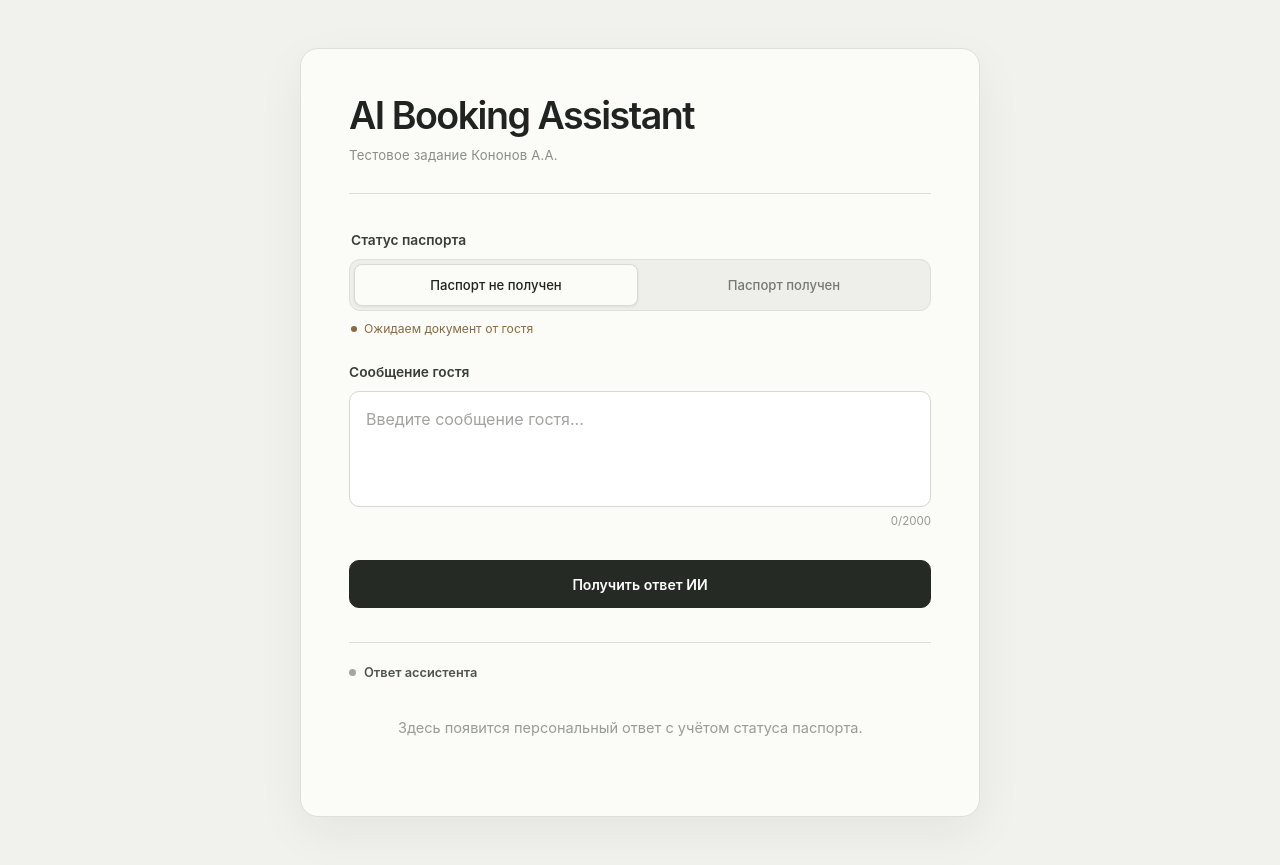
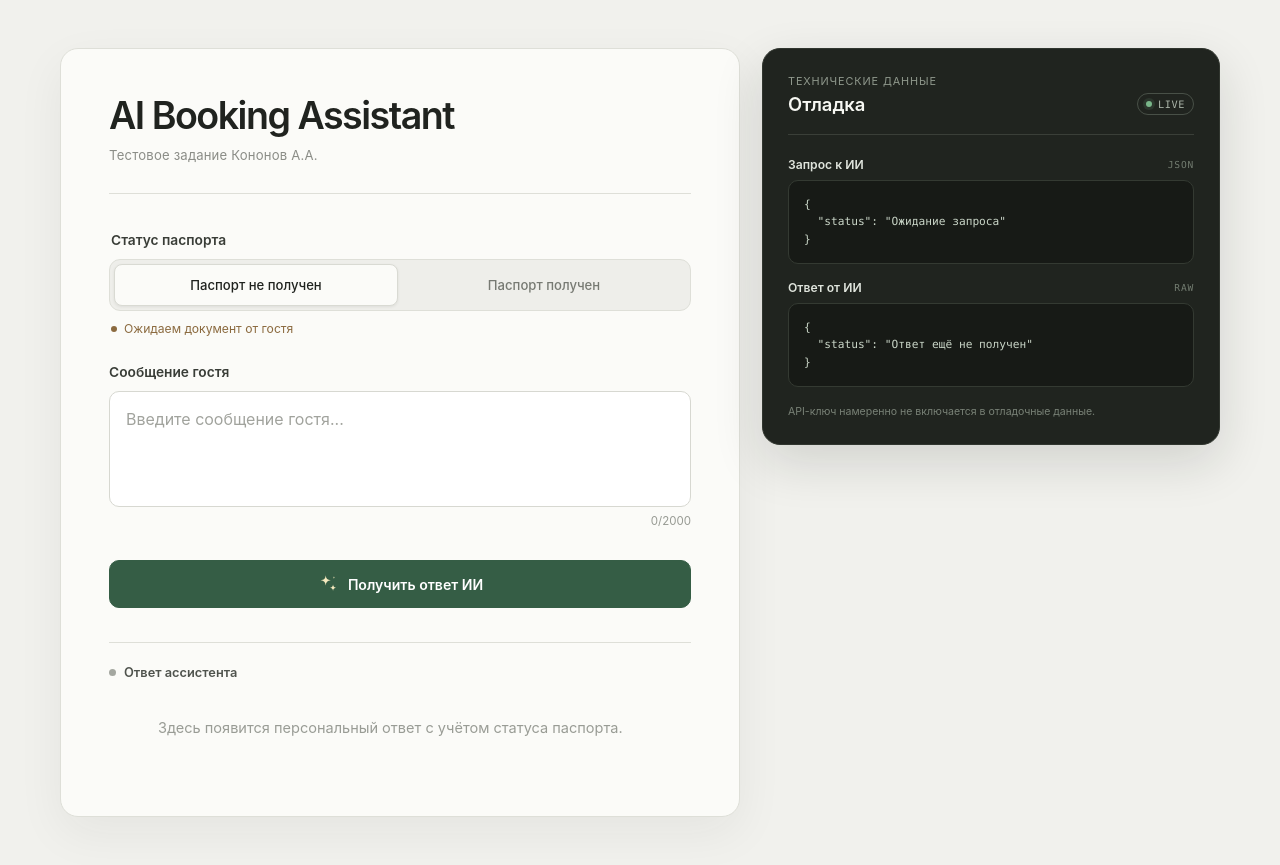
Before and after one commit to artyoom10/bookingtest, a FastAPI app: page / in a window 1280 px wide. Run offline with FastAPI, Linux system fonts and the light colour scheme.

Commit message:
Add Gemini request debug panel

```diff
--- a/main.py
+++ b/main.py
@@ -1,4 +1,5 @@
 import os
+from typing import Any
 
 from dotenv import load_dotenv
 from fastapi import FastAPI, HTTPException
@@ -51,8 +52,14 @@ class ChatRequest(BaseModel):
         return value
 
 
+class ChatDebug(BaseModel):
+    request: dict[str, Any]
+    response: dict[str, Any]
+
+
 class ChatResponse(BaseModel):
     answer: str
+    debug: ChatDebug
 
 
 @app.get("/", include_in_schema=False)
@@ -74,11 +81,21 @@ def chat(request: ChatRequest) -> ChatResponse:
         f"Текущий статус паспорта: {status}\n\n"
         f"Сообщение гостя:\n{request.message}"
     )
+    model_name = os.getenv("GEMINI_MODEL", DEFAULT_MODEL)
+    debug_request = {
+        "model": model_name,
+        "contents": business_context,
+        "config": {
+            "system_instruction": SYSTEM_INSTRUCTION,
+            "temperature": 0.3,
+            "max_output_tokens": 500,
+        },
+    }
 
     try:
         client = genai.Client(api_key=api_key)
         response = client.models.generate_content(
-            model=os.getenv("GEMINI_MODEL", DEFAULT_MODEL),
+            model=model_name,
             contents=business_context,
             config=types.GenerateContentConfig(
                 system_instruction=SYSTEM_INSTRUCTION,
@@ -87,6 +104,7 @@ def chat(request: ChatRequest) -> ChatResponse:
             ),
         )
         answer = (response.text or "").strip()
+        debug_response = response.model_dump(mode="json", exclude_none=True)
     except errors.APIError as exc:
         if exc.code == 429:
             detail = "Лимит запросов к ИИ временно исчерпан. Попробуйте чуть позже."
@@ -107,4 +125,7 @@ def chat(request: ChatRequest) -> ChatResponse:
             detail="Модель не вернула текстовый ответ. Попробуйте переформулировать сообщение.",
         )
 
-    return ChatResponse(answer=answer)
+    return ChatResponse(
+        answer=answer,
+        debug=ChatDebug(request=debug_request, response=debug_response),
+    )
--- a/static/app.js
+++ b/static/app.js
@@ -8,6 +8,8 @@ const answerPanel = document.querySelector("#answer-panel");
 const answerText = document.querySelector("#answer-text");
 const statusCaption = document.querySelector("#status-caption");
 const statusInputs = document.querySelectorAll('[name="passport-status"]');
+const debugRequest = document.querySelector("#debug-request");
+const debugResponse = document.querySelector("#debug-response");
 const MAX_TEXTAREA_HEIGHT = 320;
 
 const getPassportReceived = () =>
@@ -51,6 +53,10 @@ const extractError = (payload, fallback) => {
   return fallback;
 };
 
+const renderDebug = (element, value) => {
+  element.textContent = JSON.stringify(value, null, 2);
+};
+
 messageInput.addEventListener("input", () => {
   resizeMessageInput();
   charCount.textContent = messageInput.value.length;
@@ -79,14 +85,22 @@ form.addEventListener("submit", async (event) => {
   answerText.className = "answer-text";
   answerText.textContent = "ИИ формирует ответ...";
 
+  const requestPayload = {
+    passport_received: getPassportReceived(),
+    message,
+  };
+  renderDebug(debugRequest, {
+    method: "POST",
+    path: "/api/chat",
+    body: requestPayload,
+  });
+  renderDebug(debugResponse, { status: "Ожидание ответа Gemini API" });
+
   try {
     const response = await fetch("/api/chat", {
       method: "POST",
       headers: { "Content-Type": "application/json" },
-      body: JSON.stringify({
-        passport_received: getPassportReceived(),
-        message,
-      }),
+      body: JSON.stringify(requestPayload),
     });
 
     let payload = {};
@@ -94,6 +108,18 @@ form.addEventListener("submit", async (event) => {
       payload = await response.json();
     } catch {
       // The fallback below is clearer than exposing a non-JSON server response.
+    }
+
+    if (payload?.debug?.request) {
+      renderDebug(debugRequest, payload.debug.request);
+    }
+    if (payload?.debug?.response) {
+      renderDebug(debugResponse, payload.debug.response);
+    } else {
+      renderDebug(debugResponse, {
+        http_status: response.status,
+        body: payload,
+      });
     }
 
     if (!response.ok) {
@@ -106,6 +132,9 @@ form.addEventListener("submit", async (event) => {
       error instanceof TypeError
         ? "Не удалось связаться с сервером. Проверьте соединение и попробуйте ещё раз."
         : error.message;
+    if (error instanceof TypeError) {
+      renderDebug(debugResponse, { error: "network_error", message });
+    }
     showAnswer(message, "error");
   } finally {
     setLoading(false);
--- a/static/style.css
+++ b/static/style.css
@@ -35,8 +35,16 @@ input {
   padding: 48px 20px;
 }
 
+.app-layout {
+  display: grid;
+  width: min(100%, 1160px);
+  grid-template-columns: minmax(0, 680px) minmax(340px, 1fr);
+  gap: 22px;
+  align-items: start;
+}
+
 .card {
-  width: min(100%, 680px);
+  width: 100%;
   padding: 46px 48px 48px;
   border: 1px solid var(--line);
   border-radius: 18px;
@@ -219,11 +227,11 @@ button {
   justify-content: center;
   gap: 9px;
   padding: 12px 20px;
-  border: 1px solid #262a25;
+  border: 1px solid #355d45;
   border-radius: 10px;
   cursor: pointer;
   color: #fff;
-  background: #262a25;
+  background: #355d45;
   font-size: 0.88rem;
   font-weight: 600;
   transition: background-color 150ms ease, transform 150ms ease, opacity 150ms ease;
@@ -231,7 +239,7 @@ button {
 
 button:hover:not(:disabled) {
   transform: translateY(-1px);
-  background: #353a34;
+  background: #2d513b;
 }
 
 button:focus-visible {
@@ -242,6 +250,24 @@ button:focus-visible {
 button:disabled {
   cursor: wait;
   opacity: 0.65;
+}
+
+.button-sparkles {
+  display: grid;
+  width: 22px;
+  height: 22px;
+  place-items: center;
+}
+
+.button-sparkles svg {
+  width: 22px;
+  height: 22px;
+  overflow: visible;
+  fill: #f6eabf;
+}
+
+.is-loading .button-sparkles {
+  display: none;
 }
 
 .spinner {
@@ -324,6 +350,118 @@ h2 {
   color: #914b42;
 }
 
+.debug-panel {
+  position: sticky;
+  top: 28px;
+  padding: 25px;
+  border: 1px solid #31362f;
+  border-radius: 18px;
+  color: #f4f5f0;
+  background: #20241f;
+  box-shadow: 0 18px 50px rgba(24, 29, 23, 0.14);
+}
+
+.debug-header {
+  display: flex;
+  align-items: flex-end;
+  justify-content: space-between;
+  margin-bottom: 22px;
+  padding-bottom: 19px;
+  border-bottom: 1px solid #3a3f38;
+}
+
+.debug-kicker {
+  margin: 0 0 5px;
+  color: #8f988c;
+  font-size: 0.68rem;
+  letter-spacing: 0.08em;
+  text-transform: uppercase;
+}
+
+.debug-title {
+  margin: 0;
+  color: #f7f8f3;
+  font-size: 1.15rem;
+  font-weight: 560;
+}
+
+.debug-badge {
+  display: flex;
+  align-items: center;
+  gap: 6px;
+  padding: 5px 8px;
+  border: 1px solid #485047;
+  border-radius: 999px;
+  color: #abb5a9;
+  font: 0.64rem/1 ui-monospace, SFMono-Regular, Consolas, monospace;
+  letter-spacing: 0.06em;
+  text-transform: uppercase;
+}
+
+.debug-badge span {
+  width: 6px;
+  height: 6px;
+  border-radius: 50%;
+  background: #79b689;
+  box-shadow: 0 0 0 3px rgba(121, 182, 137, 0.12);
+}
+
+.debug-section + .debug-section {
+  margin-top: 16px;
+}
+
+.debug-section-heading {
+  display: flex;
+  align-items: center;
+  justify-content: space-between;
+  margin-bottom: 8px;
+}
+
+.debug-section-heading h3 {
+  margin: 0;
+  color: #dfe4dc;
+  font-size: 0.76rem;
+  font-weight: 560;
+}
+
+.debug-section-heading span {
+  color: #727c70;
+  font: 0.6rem/1 ui-monospace, SFMono-Regular, Consolas, monospace;
+  letter-spacing: 0.08em;
+}
+
+.debug-section pre {
+  max-height: 260px;
+  margin: 0;
+  overflow: auto;
+  padding: 15px;
+  border: 1px solid #343a32;
+  border-radius: 10px;
+  color: #c9d5c7;
+  background: #171a16;
+  font: 0.7rem/1.55 ui-monospace, SFMono-Regular, Consolas, "Liberation Mono", monospace;
+  tab-size: 2;
+  white-space: pre;
+}
+
+.debug-section pre::-webkit-scrollbar {
+  width: 8px;
+  height: 8px;
+}
+
+.debug-section pre::-webkit-scrollbar-thumb {
+  border: 2px solid #171a16;
+  border-radius: 8px;
+  background: #475046;
+}
+
+.debug-note {
+  margin: 17px 0 0;
+  color: #788176;
+  font-size: 0.66rem;
+  line-height: 1.45;
+}
+
 @keyframes spin {
   to { transform: rotate(360deg); }
 }
@@ -357,6 +495,17 @@ h2 {
   }
 }
 
+@media (max-width: 980px) {
+  .app-layout {
+    width: min(100%, 680px);
+    grid-template-columns: 1fr;
+  }
+
+  .debug-panel {
+    position: static;
+  }
+}
+
 @media (prefers-reduced-motion: reduce) {
   *,
   *::before,
--- a/templates/index.html
+++ b/templates/index.html
@@ -10,7 +10,8 @@
   </head>
   <body>
     <main class="page-shell">
-      <section class="card" aria-labelledby="page-title">
+      <div class="app-layout">
+        <section class="card" aria-labelledby="page-title">
         <header class="hero">
           <h1 id="page-title">AI Booking Assistant</h1>
           <p class="subtitle">Тестовое задание Кононов А.А.</p>
@@ -53,6 +54,13 @@
           </div>
 
           <button id="submit-button" type="submit">
+            <span class="button-sparkles" aria-hidden="true">
+              <svg viewBox="0 0 24 24" role="img">
+                <path d="M9.5 2.5c.35 3.65 1.85 5.15 5.5 5.5-3.65.35-5.15 1.85-5.5 5.5C9.15 9.85 7.65 8.35 4 8c3.65-.35 5.15-1.85 5.5-5.5Z" />
+                <path d="M17.5 12.5c.22 2.3 1.2 3.28 3.5 3.5-2.3.22-3.28 1.2-3.5 3.5-.22-2.3-1.2-3.28-3.5-3.5 2.3-.22 3.28-1.2 3.5-3.5Z" />
+                <path d="M18.5 3.5c.1 1.05.45 1.4 1.5 1.5-1.05.1-1.4.45-1.5 1.5-.1-1.05-.45-1.4-1.5-1.5 1.05-.1 1.4-.45 1.5-1.5Z" />
+              </svg>
+            </span>
             <span class="button-label">Получить ответ ИИ</span>
             <span class="spinner" aria-hidden="true"></span>
           </button>
@@ -67,7 +75,40 @@
             Здесь появится персональный ответ с учётом статуса паспорта.
           </p>
         </section>
-      </section>
+        </section>
+
+        <aside class="debug-panel" aria-labelledby="debug-title">
+          <header class="debug-header">
+            <div>
+              <p class="debug-kicker">Технические данные</p>
+              <h2 id="debug-title" class="debug-title">Отладка</h2>
+            </div>
+            <span class="debug-badge"><span aria-hidden="true"></span> live</span>
+          </header>
+
+          <section class="debug-section" aria-labelledby="debug-request-title">
+            <div class="debug-section-heading">
+              <h3 id="debug-request-title">Запрос к ИИ</h3>
+              <span>JSON</span>
+            </div>
+            <pre id="debug-request" aria-live="polite">{
+  "status": "Ожидание запроса"
+}</pre>
+          </section>
+
+          <section class="debug-section" aria-labelledby="debug-response-title">
+            <div class="debug-section-heading">
+              <h3 id="debug-response-title">Ответ от ИИ</h3>
+              <span>RAW</span>
+            </div>
+            <pre id="debug-response" aria-live="polite">{
+  "status": "Ответ ещё не получен"
+}</pre>
+          </section>
+
+          <p class="debug-note">API-ключ намеренно не включается в отладочные данные.</p>
+        </aside>
+      </div>
     </main>
   </body>
 </html>
```
Also changed, not shown: README.md.
